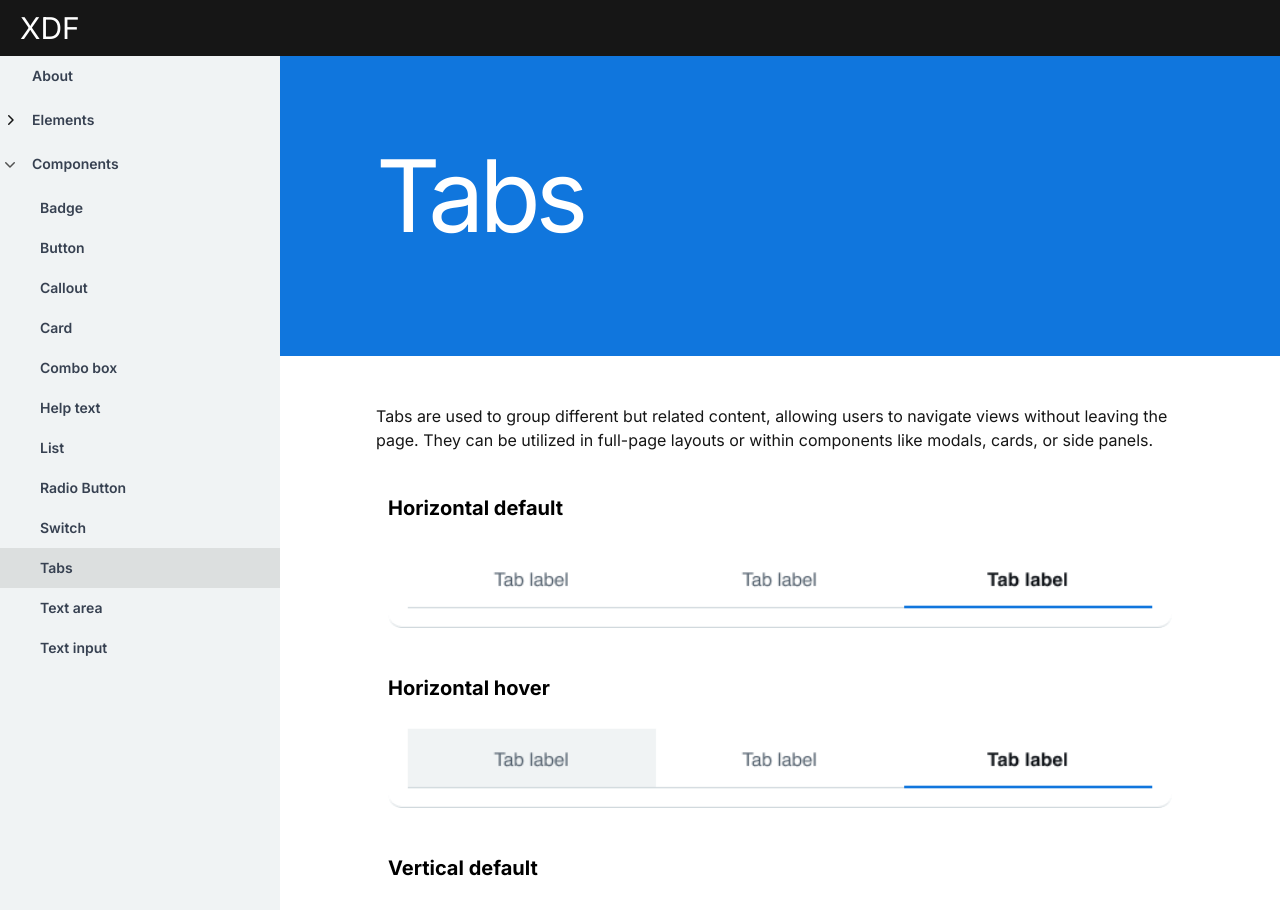
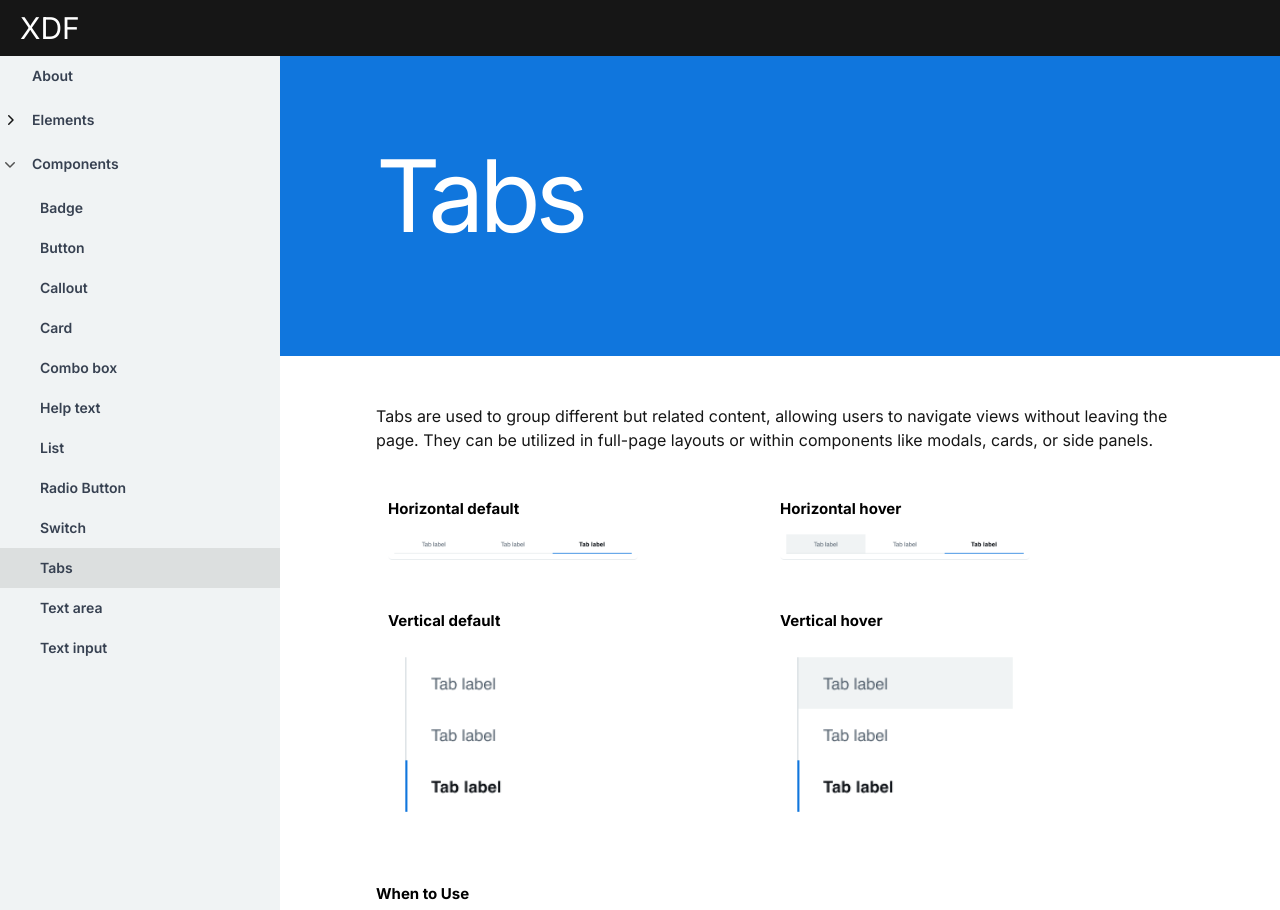
Before and after one commit to totisama/design-system, a Next.js app: page /components/tabs in a window 1280 px wide. Shown: the top 910 px of the page. Built offline with nearby package versions, Linux system fonts and the light colour scheme.

Commit message:
tweak tabs style

```diff
--- a/src/components/tabs/tabs.tsx
+++ b/src/components/tabs/tabs.tsx
@@ -2,6 +2,7 @@ import Image from 'next/image'
 import { Box } from '@/components/box/box'
 import { Stack } from '@/components/stack/stack'
 import { Text } from '@/components/text/text'
+import { Flex } from '@/components/flex/flex'
 
 export const Tabs = () => {
   return (
@@ -9,22 +10,28 @@ export const Tabs = () => {
       as='div'
       padding='spacing-04'
     >
-      <Stack
-        orientation='vertical'
+      <Flex
+        direction='row'
+        width={'100%'}
         as='div'
-        spacing='spacing-09'
+      >
+        <Flex
+          direction='column'
+          gapY='spacing-08'
+          width={'50%'}
+          as='div'
         >
           <Stack
             orientation='vertical'
             as='div'
             spacing='spacing-03'
           >
-          <Text as='h3'>Horizontal default</Text>
+            <Text as='h5'>Horizontal default</Text>
             <Image
               src={'/images/tabs/Horizontal default.png'}
               alt='image'
-            width={1000}
-            height={1000}
+              width={250}
+              height={250}
             />
           </Stack>
           <Stack
@@ -32,41 +39,50 @@ export const Tabs = () => {
             as='div'
             spacing='spacing-03'
           >
-          <Text as='h3'>Horizontal hover</Text>
+            <Text as='h5'>Vertical default</Text>
             <Image
-            src={'/images/tabs/Horizontal hover.png'}
+              src={'/images/tabs/Vertical default.png'}
               alt='image'
-            width={1000}
-            height={1000}
+              width={250}
+              height={250}
             />
           </Stack>
+        </Flex>
+        <Flex
+          direction='column'
+          gapY='spacing-08'
+          width={'50%'}
+          as='div'
+        >
           <Stack
             orientation='vertical'
             as='div'
             spacing='spacing-03'
           >
-          <Text as='h3'>Vertical default</Text>
+            <Text as='h5'>Horizontal hover</Text>
             <Image
-            src={'/images/tabs/Vertical default.png'}
+              src={'/images/tabs/Horizontal hover.png'}
               alt='image'
-            width={500}
-            height={500}
+              width={250}
+              height={250}
             />
           </Stack>
+
           <Stack
             orientation='vertical'
             as='div'
             spacing='spacing-03'
           >
-          <Text as='h3'>Vertical hover</Text>
+            <Text as='h5'>Vertical hover</Text>
             <Image
               src={'/images/tabs/Vertical hover.png'}
               alt='image'
-            width={500}
-            height={500}
+              width={250}
+              height={250}
             />
           </Stack>
-      </Stack>
+        </Flex>
+      </Flex>
     </Box>
   )
 }
```
Lines whose indentation alone changed are shown as unchanged.
